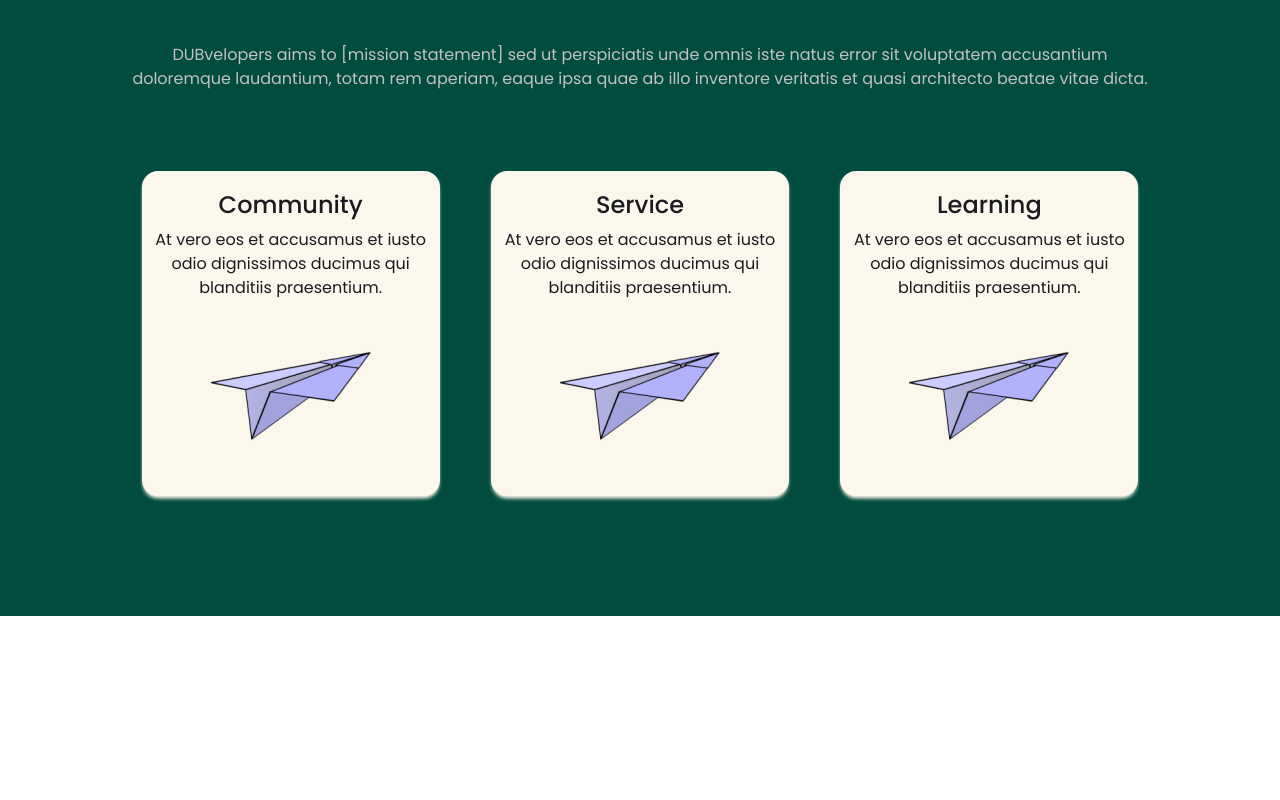
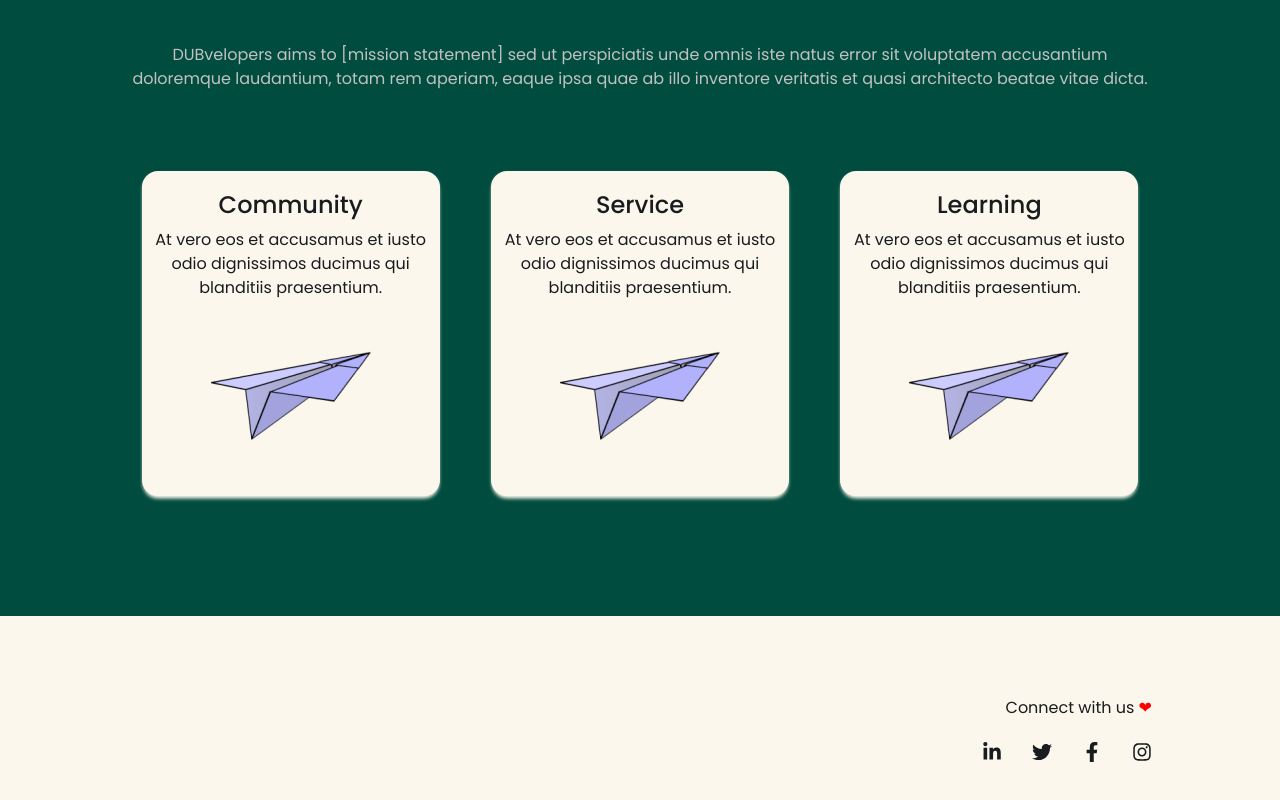
Before and after one commit to DUBvelopers/dubvelopers-site, a React (Create React App) app: page / in a window 1280 px wide. Shown: the part 1525-2325 px from the top of the page. Before the commit the page ends 2141 px from the top, so only its background shows below. Built offline with nearby package versions, Linux system fonts and the light colour scheme.

Commit message:
Footer complete (except for links)

```diff
--- /dev/null
+++ b/src/pages/Footer/Footer.css
@@ -0,0 +1,18 @@
+.footer {
+    background-color: #FBF7ED;
+    padding: 10vh 10vw;
+    text-align: right;
+}
+
+.footer * {
+    color: #1A1B1F;
+}
+
+.socials {
+    display: inline-flex;
+}
+
+.socials a {
+    margin-left: 30px;
+    font-size: 20px;
+}
--- /dev/null
+++ b/src/pages/Footer/Footer.js
@@ -0,0 +1,19 @@
+import React from "react";
+import { FaLinkedinIn, FaTwitter, FaFacebookF, FaInstagram } from "react-icons/fa";
+import "./Footer.css";
+
+const Footer = () => {
+    return (
+        <section className="footer">
+            <p>Connect with us <span style={{color: "red"}}>&#10084;</span></p>
+            <div className="socials">
+                <a href="https://www.instagram.com/dubvelopers_uw/"><FaLinkedinIn/></a>
+                <a href="https://www.instagram.com/dubvelopers_uw/"><FaTwitter/></a>
+                <a href="https://www.instagram.com/dubvelopers_uw/"><FaFacebookF/></a>
+                <a href="https://www.instagram.com/dubvelopers_uw/"><FaInstagram/></a>
+            </div>
+        </section>
+    );
+}
+
+export default Footer;
--- a/src/pages/Home/Home.js
+++ b/src/pages/Home/Home.js
@@ -1,5 +1,6 @@
 import React from "react";
 import { Row, Col } from "react-bootstrap";
+import Footer from "../Footer/Footer";
 import "./Home.css";
 
 const Home = () => {
@@ -83,6 +84,8 @@
                     </Col>
                 </Row>
             </section>
+
+            <Footer/>
         </>
     );
 }
```
